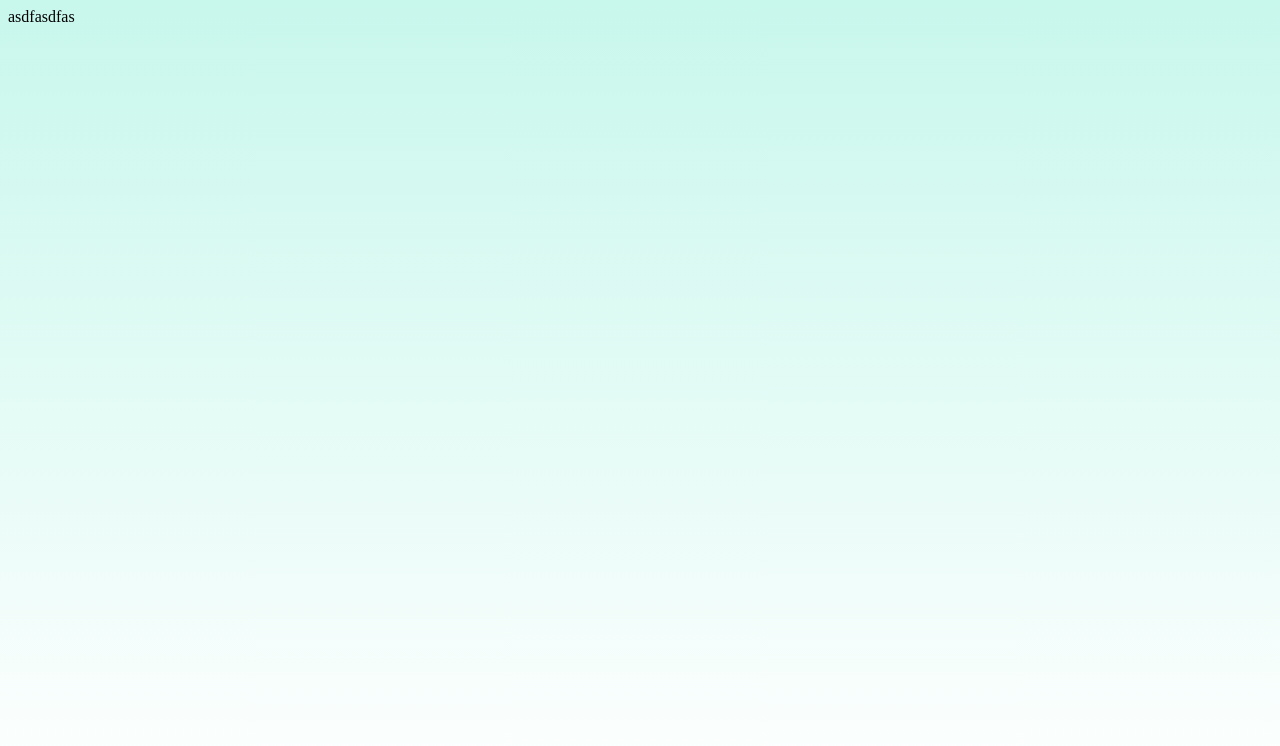
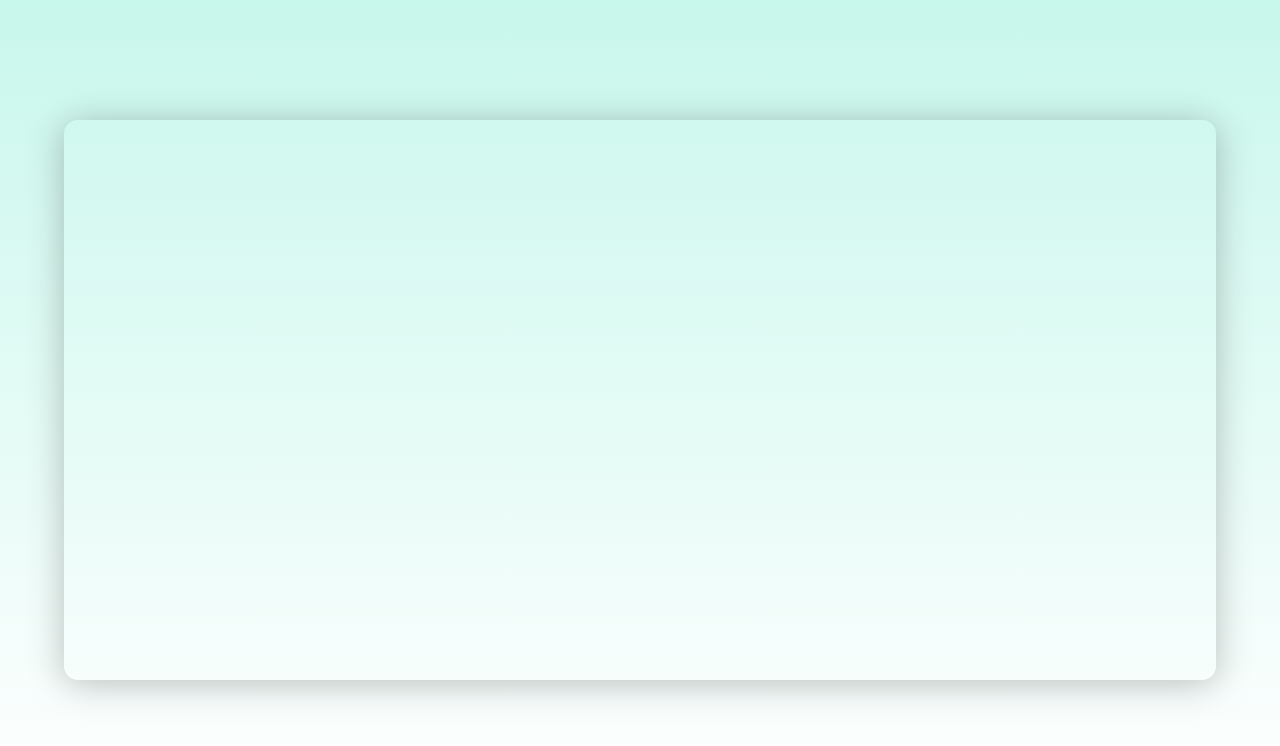
Before and after one commit to PatrickReynoldsCoding/snap-cat, a Next.js app: page / in a window 1280 px wide. Shown: the top 746 px of the page. Built offline with nearby package versions, Linux system fonts and the light colour scheme.

Commit message:
homeContainer component built

```diff
--- /dev/null
+++ b/src/components/HomeContainer.js
@@ -0,0 +1,6 @@
+import React from "react";
+import styles from "@/styles/Home.module.css";
+
+export default function HomeContainer() {
+  return <div className={styles["home-container"]}></div>;
+}
--- a/src/pages/index.js
+++ b/src/pages/index.js
@@ -1,7 +1,9 @@
+// Components
+import HomeContainer from "../components/HomeContainer";
 export default function Home() {
   return (
     <>
-      <div className="home-container">asdfasdfas</div>
+      <HomeContainer />
     </>
   );
 }
--- a/src/sass/components/_home.scss
+++ b/src/sass/components/_homeContainer.scss
@@ -3,6 +3,12 @@
 // -----------------------------------------------------------------------------
 
 .home-container {
-  height: 100vh;
-  width: 100vw;
+  position: absolute;
+  top: 50%;
+  left: 50%;
+  transform: translate(-50%, -50%);
+  height: 70vh;
+  width: 90vw;
+  box-shadow: 0px 4px 36px rgba(0, 0, 0, 0.25);
+  border-radius: 14px;
 }
--- a/src/sass/main.scss
+++ b/src/sass/main.scss
@@ -12,7 +12,7 @@
 
 // 5. Components
 @import "components/button";
-@import "components/home";
+@import "components/homeContainer";
 
 // 6. Page-specific styles
 @import "pages/home";
--- a/src/styles/Home.module.css
+++ b/src/styles/Home.module.css
@@ -4,8 +4,14 @@
 }
 
 .home-container {
-  height: 100vh;
-  width: 100vw;
+  position: absolute;
+  top: 50%;
+  left: 50%;
+  transform: translate(-50%, -50%);
+  height: 70vh;
+  width: 90vw;
+  box-shadow: 0px 4px 36px rgba(0, 0, 0, 0.25);
+  border-radius: 14px;
 }
 
 /*# sourceMappingURL=Home.module.css.map */
```
Also changed, not shown: 2 other files (tests, documents, lock files or other folders).
